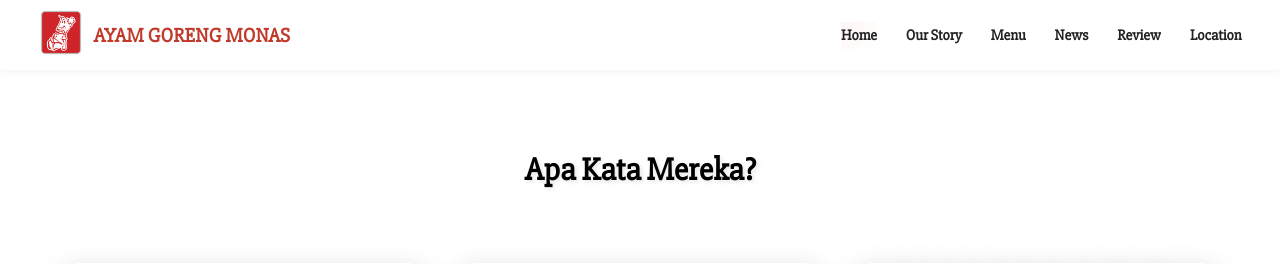
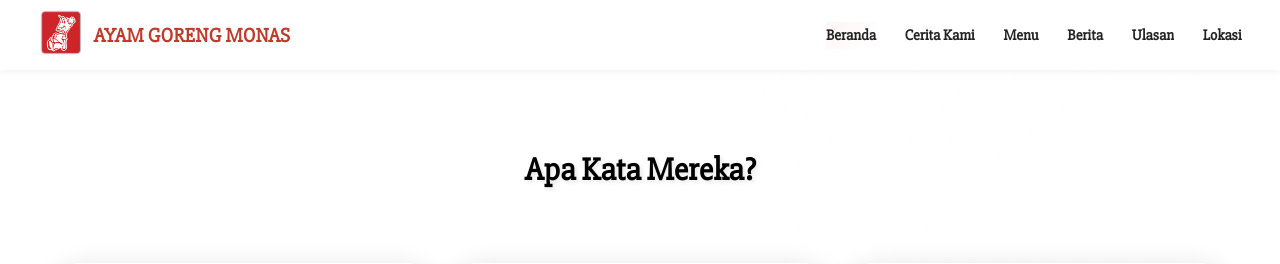
Before and after one commit to Britamaxx/Ayam-Goreng-Monas-Web, a PHP site: page /review.php in a window 1280 px wide. Shown: the top 264 px of the page. Run offline with PHP 8.4, Linux system fonts and the light colour scheme; data comes from the database, SQL or seed files in the repository.

```diff
--- a/location.html
+++ b/location.html
@@ -28,7 +28,7 @@
         <a href="menu.php" class="nav menu">Menu</a>
         <a href="news.html" class="nav menu">Berita</a>
         <a href="review.php" class="nav review">Ulasan</a>
-        <a href="location.html" class="nav location">lokasi</a>
+        <a href="location.html" class="nav location">Lokasi</a>
       </div>
     </section>
     <section class="location">
--- a/news.html
+++ b/news.html
@@ -27,7 +27,7 @@
         <a href="menu.php" class="nav menu">Menu</a>
         <a href="news.html" class="nav menu">Berita</a>
         <a href="review.php" class="nav review">Ulasan</a>
-        <a href="location.html" class="nav location">lokasi</a>
+        <a href="location.html" class="nav location">Lokasi</a>
       </div>
     </section>
     <section class="news">
--- a/review.php
+++ b/review.php
@@ -33,12 +33,12 @@ $reviews = mysqli_query($conn, "SELECT * FROM review ORDER BY id DESC");
         <div class="restaurant-name">AYAM GORENG MONAS</div>
       </div>
       <div class="header-right">
-        <a href="index.html" class="nav home">Home</a>
-        <a href="story.html" class="nav story">Our Story</a>
+        <a href="index.html" class="nav home">Beranda</a>
+        <a href="story.html" class="nav story">Cerita Kami</a>
         <a href="menu.php" class="nav menu">Menu</a>
-        <a href="news.html" class="nav menu">News</a>
-        <a href="review.php" class="nav review">Review</a>
-        <a href="location.html" class="nav location">Location</a>
+        <a href="news.html" class="nav menu">Berita</a>
+        <a href="review.php" class="nav review">Ulasan</a>
+        <a href="location.html" class="nav location">Lokasi</a>
       </div>
     </section>
     <section class="review">
--- a/story.html
+++ b/story.html
@@ -28,7 +28,7 @@
         <a href="menu.php" class="nav menu">Menu</a>
         <a href="news.html" class="nav menu">Berita</a>
         <a href="review.php" class="nav review">Ulasan</a>
-        <a href="location.html" class="nav location">lokasi</a>
+        <a href="location.html" class="nav location">Lokasi</a>
       </div>
     </section>
 
```
